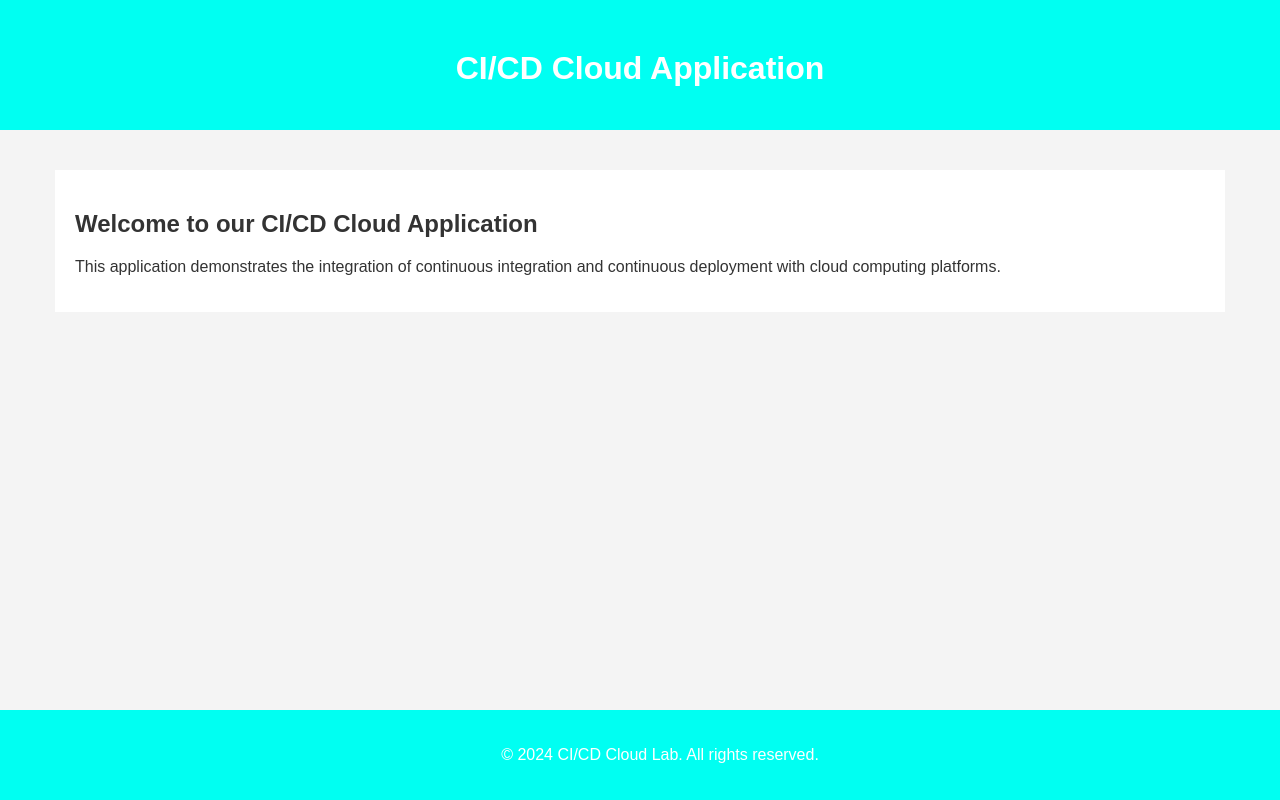
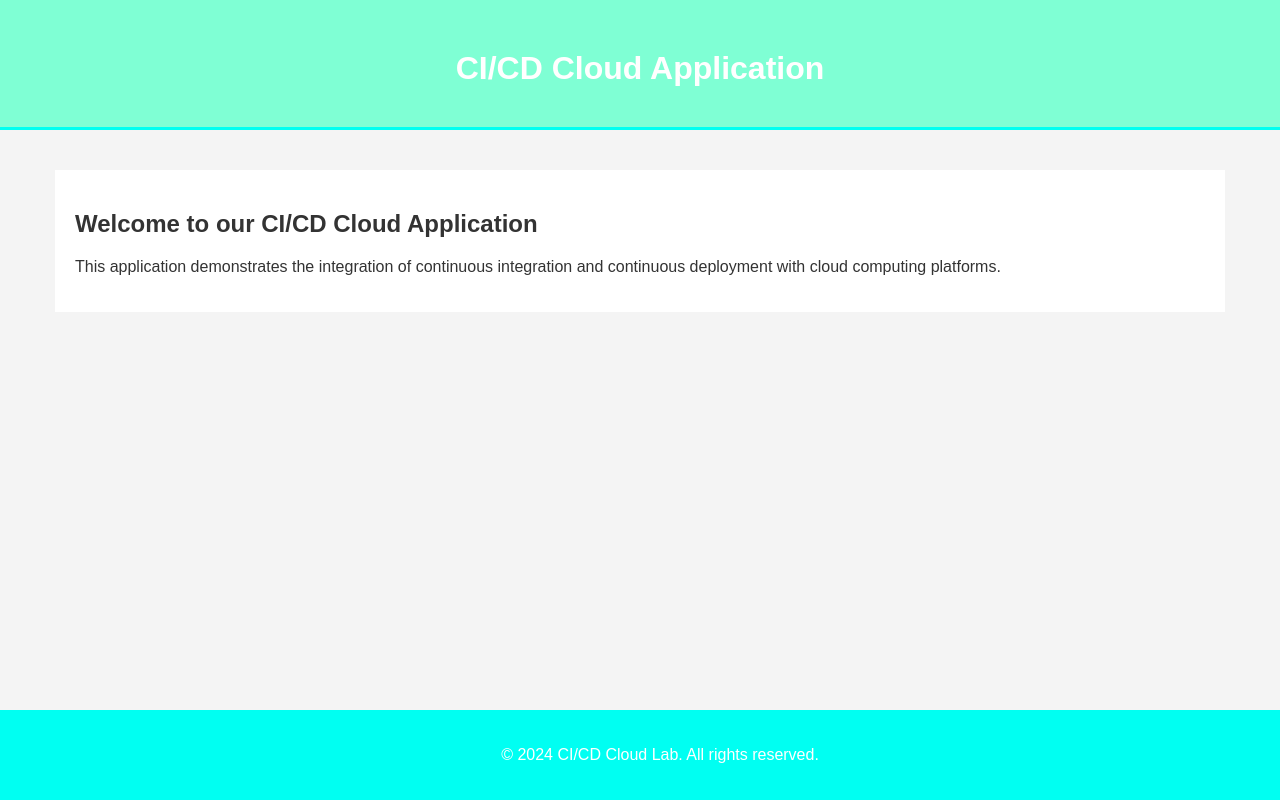
Before and after one commit to VladyslavHolik/infra-lab, a plain HTML site: page src/index.html in a window 1280 px wide. Drawn offline with Linux system fonts and the light colour scheme.

Commit message:
Update index.html

```diff
--- a/src/index.html
+++ b/src/index.html
@@ -18,7 +18,7 @@
         padding: 20px;
       }
       header {
-        background: #00fff2;
+        background: #7fffd4;
         color: #ffffff;
         padding-top: 30px;
         min-height: 70px;
```
